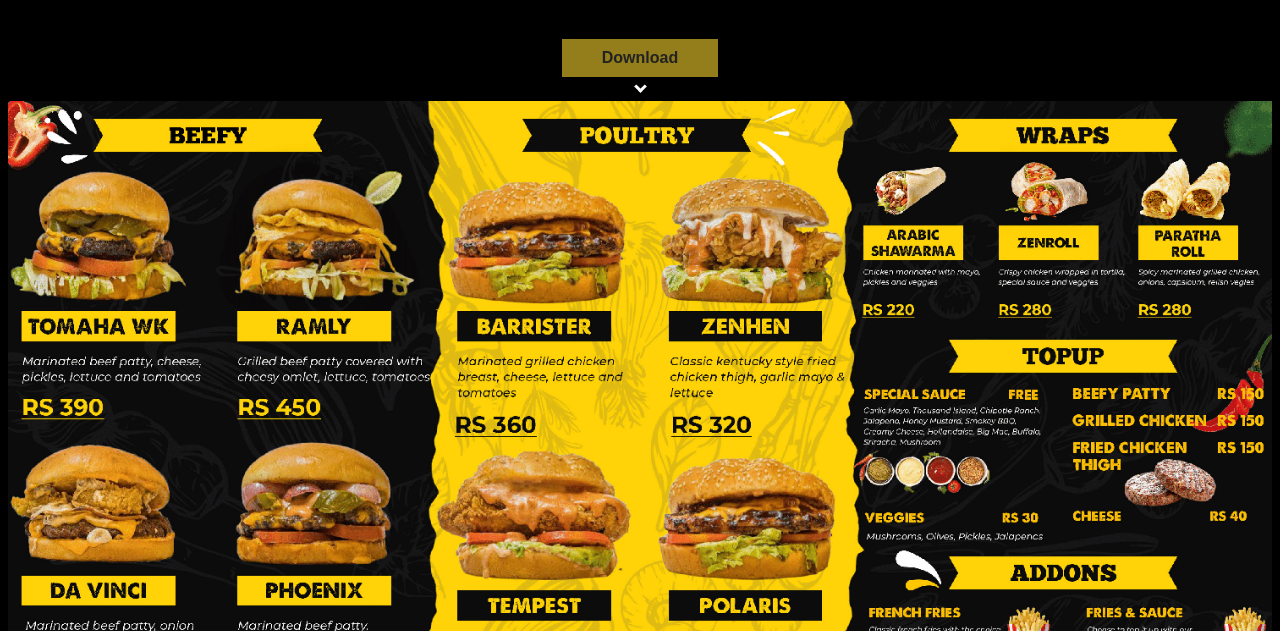
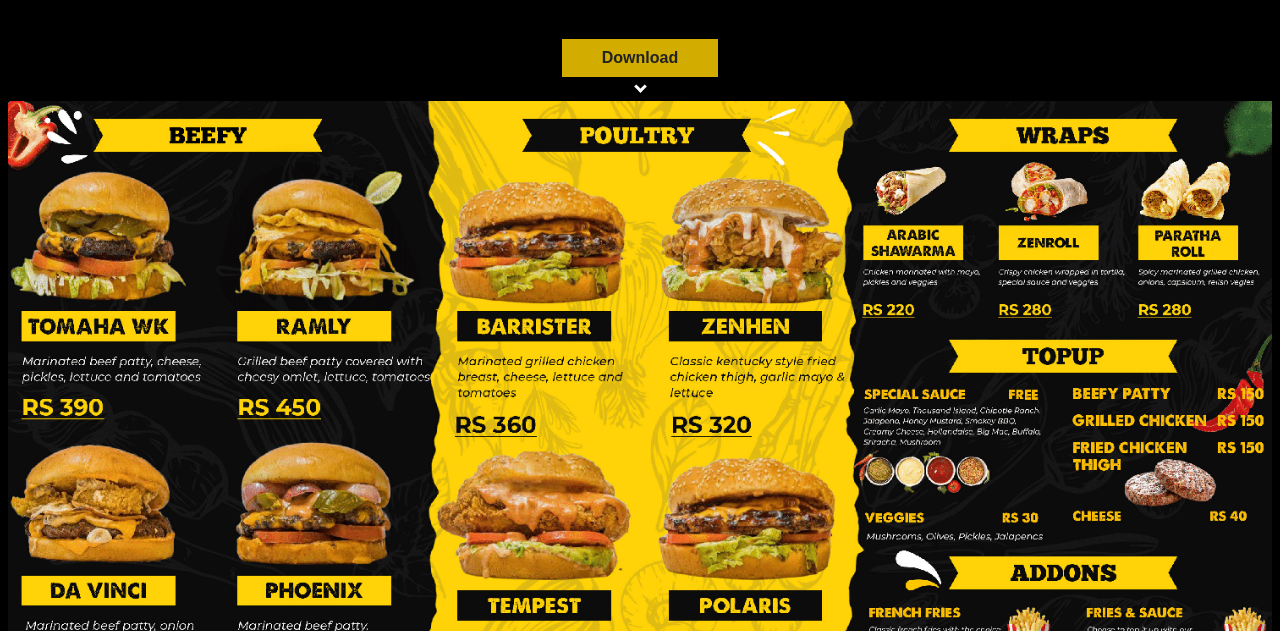
Before and after one commit to beefybun/beefybun.github.io, a plain HTML site: page index.html in a window 1280 px wide. In both pictures the pointer is over the link 640 px from the left and 226 px from the top of the page. Shown: the part 169-800 px from the top of the page. Drawn offline with Linux system fonts and the light colour scheme.

```diff
--- a/public/main.css
+++ b/public/main.css
@@ -37,7 +37,7 @@ footer {
 }
 
 .download:hover {
-  background-color: #947e1b;
+  background-color: #d2ad00;
   color: #222;
 }
 
```
Also changed, not shown: 2 other files.
